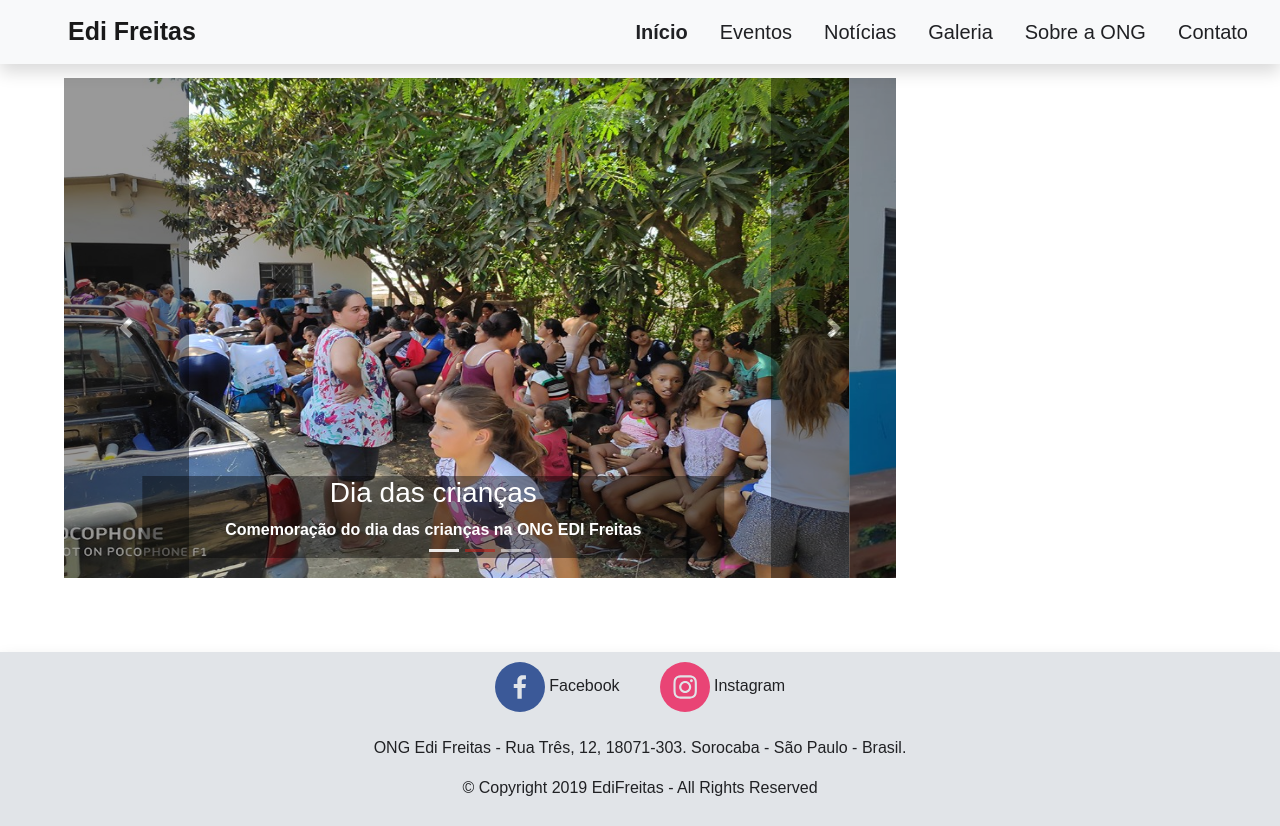
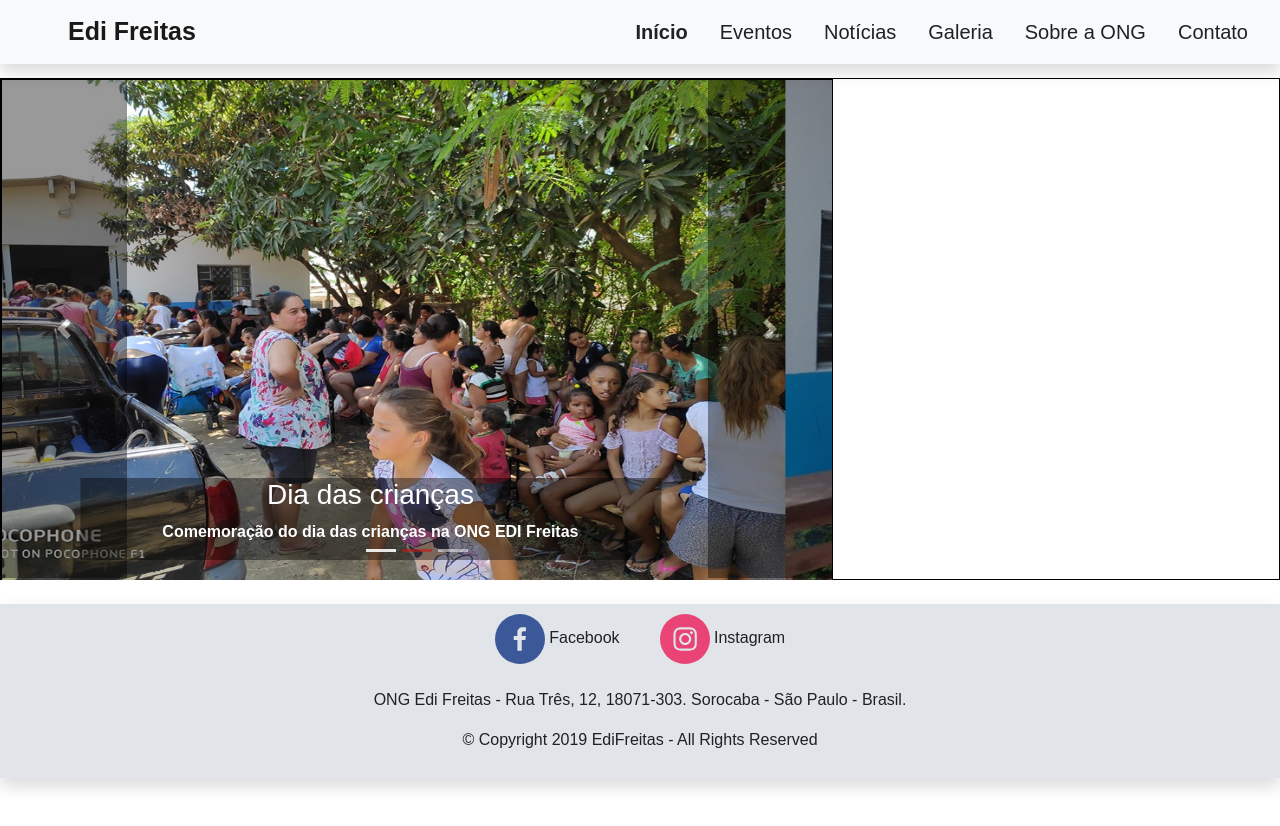
Before and after one commit to lauanS/EdiFreitas-App, a React (Create React App) app: page / in a window 1280 px wide. After the commit the page ends 800 px from the top, so only its background shows below. Built offline with nearby package versions, Linux system fonts and the light colour scheme.

Commit message:
Alteracoes css footer na pagina inicio

```diff
--- a/src/pages/Inicio/index.js
+++ b/src/pages/Inicio/index.js
@@ -12,15 +12,20 @@ export default class Inicio extends React.Component{
         <div className="nav">
           <MyNavbar initActive={0}/>
         </div>
+
         <br />
         <br />
+
         <div className="carousel">
           <MyCarousel />
         </div>
+
         <br/>
 
+        <div>
+          <Footer />
+        </div>
 
-        <Footer />
       </div>
     );
   }
--- a/src/pages/Inicio/styles.css
+++ b/src/pages/Inicio/styles.css
@@ -1,11 +1,8 @@
 .nav {
-    margin-bottom: 10px;
+    margin-bottom: 30px;
 }
 
-@media (min-width:480px){
-  .carousel {
-      margin-top: 20px;
-      margin-bottom: 50px;
-      margin-left: 2.5vw;
-  }
+.carousel{
+    border: 1px solid #000;
+    display: block;
 }
```
